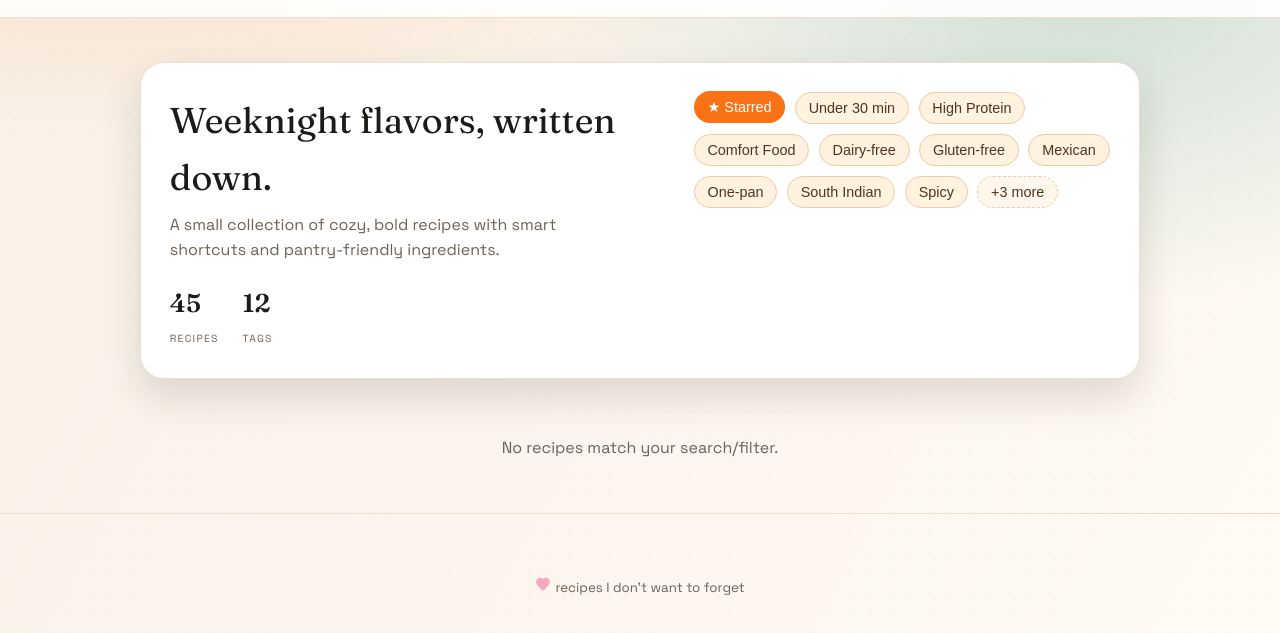
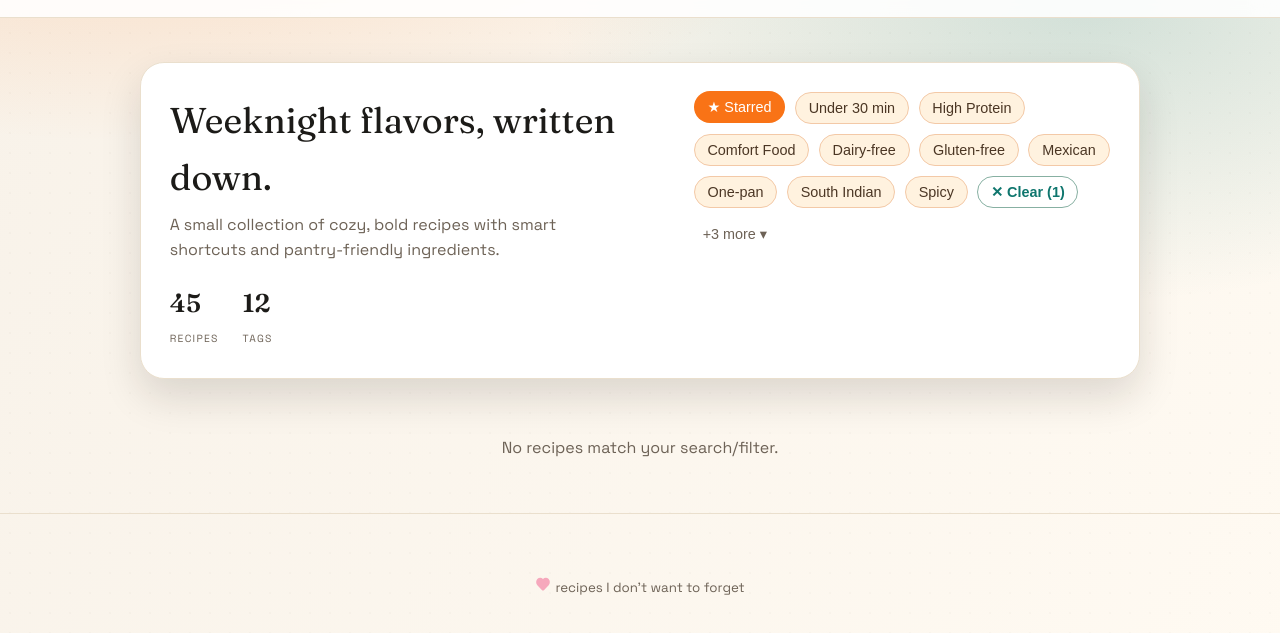
Before and after one commit to sophiamariem/recipes, a website with bundled scripts: page index.html in a window 1280 px wide. Both pictures are taken after a click on the button "★ Starred". Shown: the part 77-710 px from the top of the page. Built offline with nearby package versions, Linux system fonts and the light colour scheme.

Commit message:
Allow multiple tag filters at once with a clear control

```diff
--- a/app.js
+++ b/app.js
@@ -177,7 +177,7 @@ function initThemeToggle() {
 }
 // Favorites (localStorage)
 let INDEX = [];
-let ACTIVE_TAG = null;
+let ACTIVE_TAGS = new Set();
 const FAV_KEY = 'sophias.favorites.v1';
 function getFavs() { try {
     return new Set(JSON.parse(localStorage.getItem(FAV_KEY) || '[]'));
@@ -256,18 +256,35 @@ function initHome() {
         const itemsToShow = SHOW_ALL_TAGS ? FILTERS : FILTERS.slice(0, visibleCount);
         itemsToShow.forEach(tag => {
             const b = document.createElement('button');
-            b.className = 'tag' + (ACTIVE_TAG === tag ? ' active' : '');
+            const isOn = ACTIVE_TAGS.has(tag);
+            b.className = 'tag' + (isOn ? ' active' : '');
             b.type = 'button';
             b.textContent = tag;
-            b.setAttribute('aria-pressed', ACTIVE_TAG === tag ? 'true' : 'false');
-            b.onclick = () => { ACTIVE_TAG = (ACTIVE_TAG === tag ? null : tag); renderList(); renderFilters(); };
+            b.setAttribute('aria-pressed', isOn ? 'true' : 'false');
+            b.onclick = () => {
+                if (ACTIVE_TAGS.has(tag))
+                    ACTIVE_TAGS.delete(tag);
+                else
+                    ACTIVE_TAGS.add(tag);
+                renderList();
+                renderFilters();
+            };
             filtersEl.appendChild(b);
         });
+        if (ACTIVE_TAGS.size > 0) {
+            const clearBtn = document.createElement('button');
+            clearBtn.className = 'tag tag-clear';
+            clearBtn.type = 'button';
+            clearBtn.textContent = `\u2715 Clear (${ACTIVE_TAGS.size})`;
+            clearBtn.title = 'Clear all active filters';
+            clearBtn.onclick = () => { ACTIVE_TAGS.clear(); renderList(); renderFilters(); };
+            filtersEl.appendChild(clearBtn);
+        }
         if (FILTERS.length > visibleCount) {
             const moreBtn = document.createElement('button');
             moreBtn.className = 'tag tag-more';
             moreBtn.type = 'button';
-            moreBtn.textContent = SHOW_ALL_TAGS ? 'Show less' : `+${FILTERS.length - visibleCount} more`;
+            moreBtn.textContent = SHOW_ALL_TAGS ? 'Show less \u25B4' : `+${FILTERS.length - visibleCount} more \u25BE`;
             moreBtn.onclick = () => { SHOW_ALL_TAGS = !SHOW_ALL_TAGS; renderFilters(); };
             filtersEl.appendChild(moreBtn);
         }
@@ -281,7 +298,13 @@ function initHome() {
         const q = (searchInput?.value || '').trim().toLowerCase();
         const favs = getFavs();
         let items = INDEX
-            .filter(r => !ACTIVE_TAG || (ACTIVE_TAG === STARRED_LABEL ? favs.has(r.slug) : getEffectiveTags(r).includes(ACTIVE_TAG)))
+            .filter(r => {
+            if (ACTIVE_TAGS.size === 0)
+                return true;
+            const tags = getEffectiveTags(r);
+            // AND semantics: every selected filter must match
+            return [...ACTIVE_TAGS].every(t => t === STARRED_LABEL ? favs.has(r.slug) : tags.includes(t));
+        })
             .filter(r => {
             if (!q)
                 return true;
--- a/styles.css
+++ b/styles.css
@@ -304,14 +304,32 @@ body > * {
 }
 
 .tag-more {
-  background: color-mix(in srgb, var(--chip-bg) 60%, white);
-  border-style: dashed;
+  background: transparent;
+  border-color: transparent;
+  color: var(--muted);
   font-weight: 500;
+  padding-inline: 0.5rem;
+  text-decoration: underline;
+  text-decoration-color: transparent;
+  text-underline-offset: 3px;
+  transition: color 0.2s ease, text-decoration-color 0.2s ease;
 }
 
 .tag-more:hover {
-  opacity: 1;
-  background: var(--chip-bg);
+  color: var(--text);
+  text-decoration-color: currentColor;
+}
+
+.tag-clear {
+  background: transparent;
+  border-color: color-mix(in srgb, var(--accent-2) 45%, var(--border));
+  color: var(--accent-2);
+  font-weight: 600;
+}
+
+.tag-clear:hover {
+  background: color-mix(in srgb, var(--accent-2) 12%, transparent);
+  border-color: var(--accent-2);
 }
 
 .tag:focus {
```
Also changed, not shown: app.ts (+25 -6 lines), 1 other file.
